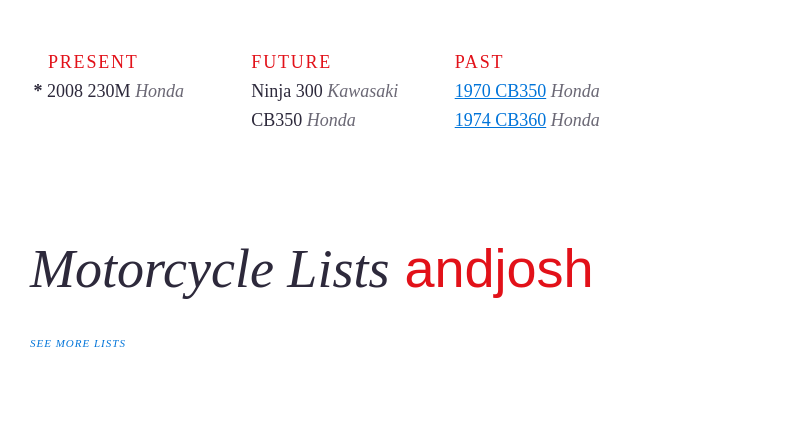
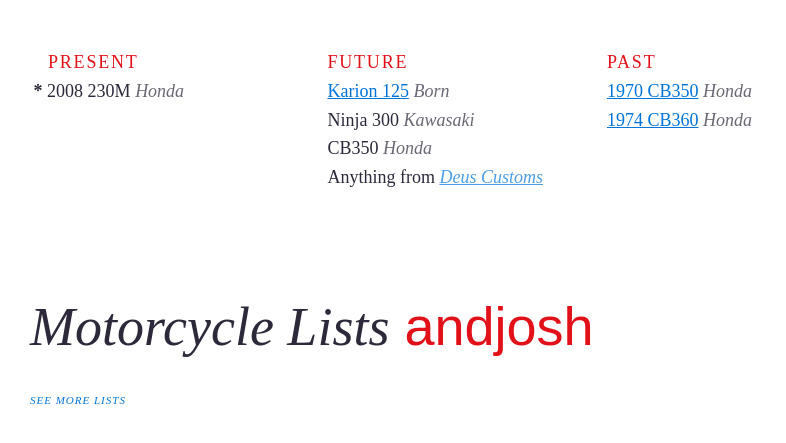
Before and after one commit to joshbeckman/andjosh.github.io, a Jekyll site: the page built from motorcycle-lists.md, in a window 1280 px wide. Shown: the top 443 px of the page, without its empty margins (0-786 px from the left). Built offline with Jekyll 4.4.1, drawn with Linux system fonts in a browser that asks for light colours; Markdown is read by kramdown in place of the engine named in the settings.

Commit message:
motorcycles

```diff
--- a/motorcycle-lists.md
+++ b/motorcycle-lists.md
@@ -8,8 +8,10 @@ permalink: /motorcycle-lists/
 
 <!--two items:-->
 
+- [Karion 125](http://bornmotorco.com/born-bikes#/new-page/) _Born_
 - Ninja 300 _Kawasaki_
 - CB350 _Honda_
+- Anything from _[Deus Customs](http://deuscustoms.com/bikes/models/)_
 
 <!--two items:-->
 
```
